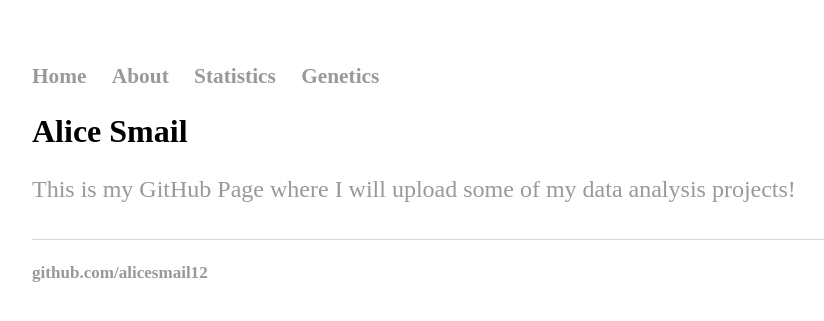
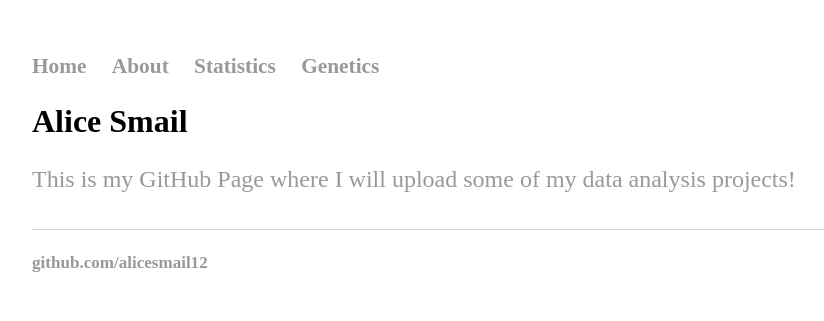
Before and after one commit to alicesmail12/alicesmail12.github.io, a Jekyll site: the page built from index.html, in a window 1280 px wide. Shown: the top 321 px of the page, without its empty margins (160-984 px from the left). Built offline with Jekyll 4.4.1, drawn with Linux system fonts in a browser that asks for light colours; some web fonts are replaced.

Commit message:
Update main.css

```diff
--- a/css/main.css
+++ b/css/main.css
@@ -14,7 +14,7 @@ line-height: 32px;
 }
 
 body {
-    margin: 60px auto;
+    margin: 50px auto;
     width: 70%;
     font-size: 16pt;
     font-family: 'Radio Canada Big';
@@ -28,7 +28,7 @@ line-height: 32px;
 font-weight:bold; }
 
 title {
-    margin: 60px auto;
+    margin: 50px auto;
     width: 70%;
     font-family: 'Radio Canada Big';
 }
```
